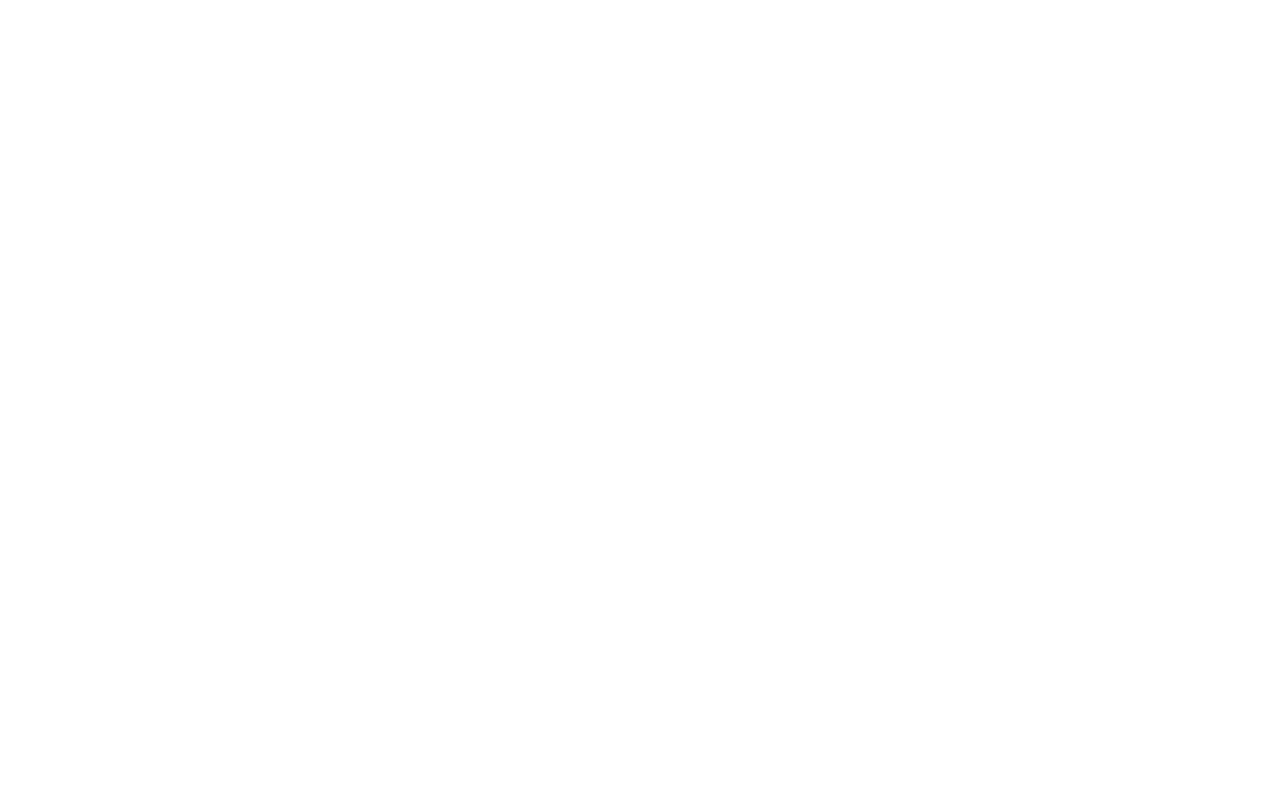
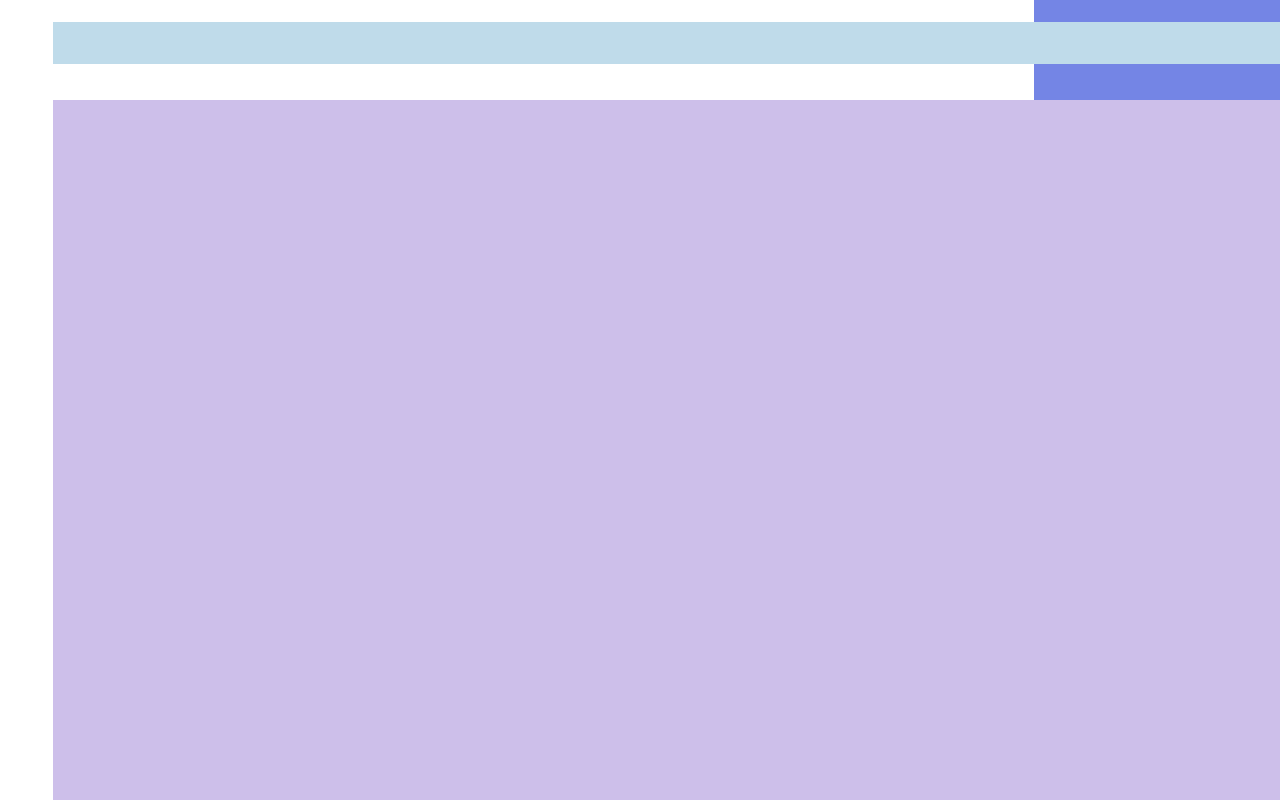
Before and after one commit to mahdi-esmaeelnezhad/refah-project, a React (Vite) app: page /dashboard in a window 1280 px wide. Before the commit this address had no page. Built offline with nearby package versions, Linux system fonts and the light colour scheme; a web font is replaced by a local one.

Commit message:
add dashboard

```diff
--- a/src/App.tsx
+++ b/src/App.tsx
@@ -1,6 +1,8 @@
-import React from "react";
 import { BrowserRouter as Router, Route, Routes } from "react-router-dom";
 import Login from "./Page/Login/login";
+import Home from "./Page/Home/home";
+import "./styles/reset.css";
+import "./styles/fonts.css";
 import "./styles/App.css";
 
 const App = () => {
@@ -9,6 +11,7 @@
       <main>
         <Routes>
           <Route path="/" element=<Login /> />
+          <Route path="/dashboard" element=<Home /> />
         </Routes>
       </main>
     </Router>
--- a/src/Components/Base/SideMenu/MenuItem.tsx
+++ b/src/Components/Base/SideMenu/MenuItem.tsx
@@ -1,21 +1,32 @@
-const MenuItem = ({
+import React, { type CSSProperties, type ReactNode } from "react";
+
+interface MenuItemProps {
+  children: ReactNode;
+  textClassName?: string;
+  style?: CSSProperties;
+  className?: string;
+  icon?: JSX.Element | string;
+  onClick?: () => void;
+}
+
+const MenuItem: React.FC<MenuItemProps> = ({
   children,
   textClassName = "",
   style = {},
   className = "",
   icon = "",
+  onClick,
 }) => {
   return (
-    <li
-      className={`menu-item flex ${className}`}
-      style={{
-        alignItems: "center",
-        gap: "11px",
-        ...style,
-      }}
-    >
-      {icon}
-      <span className={textClassName}>{children}</span>
+    <li>
+      <button
+        onClick={onClick}
+        className={`menu-item flex items-center gap-[11px] w-full text-left ${className}`}
+        style={style}
+      >
+        {icon}
+        <span className={textClassName}>{children}</span>
+      </button>
     </li>
   );
 };
--- /dev/null
+++ b/src/Page/Home/home.tsx
@@ -0,0 +1,128 @@
+import MenuItem from "../../Components/Base/SideMenu/MenuItem";
+import SuperMarket from "../../Components/Icons/SuperMarket";
+import ProductsIcon from "../../Components/Icons/ProductsIcon";
+import FactorIcon from "../../Components/Icons/FactorIcon";
+import HomeIcon from "../../Components/Icons/HomeIcon";
+import TypoImage from "../../assets/images/typo-logo.png";
+
+export default function Home() {
+  return (
+    <>
+      <section
+        className="side-menu"
+        style={{
+          position: "fixed",
+          width: "246px",
+          height: "972px",
+          background: "var(--color-primary)",
+          padding: "28px",
+          color: "#fff",
+        }}
+      >
+        <ul className="flex flex-col" style={{ gap: "46px" }}>
+          {/* <li className="text-bold font-23">
+            <svg
+              width="32"
+              height="32"
+              viewBox="0 0 32 32"
+              fill="none"
+              xmlns="http://www.w3.org/2000/svg"
+            >
+              <path
+                d="M29.8129 11.027L29.4262 7.33366C28.8662 3.30699 27.0395 1.66699 23.1329 1.66699H19.9862H18.0129H13.9595H11.9862H8.7862C4.8662 1.66699 3.05287 3.30699 2.47953 7.37366L2.11953 11.0403C1.9862 12.467 2.37287 13.8537 3.21287 14.9337C4.2262 16.2537 5.7862 17.0003 7.51953 17.0003C9.19953 17.0003 10.8129 16.1603 11.8262 14.8137C12.7329 16.1603 14.2795 17.0003 15.9995 17.0003C17.7195 17.0003 19.2262 16.2003 20.1462 14.867C21.1729 16.187 22.7595 17.0003 24.4129 17.0003C26.1862 17.0003 27.7862 16.2137 28.7862 14.827C29.5862 13.7603 29.9462 12.4137 29.8129 11.027Z"
+                fill="white"
+              />
+              <path
+                d="M15.1335 22.213C13.4402 22.3863 12.1602 23.8263 12.1602 25.533V29.1863C12.1602 29.5463 12.4535 29.8397 12.8135 29.8397H19.1735C19.5335 29.8397 19.8268 29.5463 19.8268 29.1863V25.9997C19.8402 23.213 18.2002 21.893 15.1335 22.213Z"
+                fill="white"
+              />
+              <path
+                d="M28.4935 19.2001V23.1734C28.4935 26.8534 25.5068 29.8401 21.8268 29.8401C21.4668 29.8401 21.1735 29.5468 21.1735 29.1868V26.0001C21.1735 24.2934 20.6535 22.9601 19.6402 22.0534C18.7468 21.2401 17.5335 20.8401 16.0268 20.8401C15.6935 20.8401 15.3602 20.8534 15.0002 20.8934C12.6268 21.1334 10.8268 23.1334 10.8268 25.5334V29.1868C10.8268 29.5468 10.5335 29.8401 10.1735 29.8401C6.4935 29.8401 3.50684 26.8534 3.50684 23.1734V19.2268C3.50684 18.2934 4.42684 17.6668 5.2935 17.9734C5.6535 18.0934 6.0135 18.1868 6.38684 18.2401C6.54684 18.2668 6.72017 18.2934 6.88017 18.2934C7.0935 18.3201 7.30684 18.3334 7.52017 18.3334C9.06684 18.3334 10.5868 17.7601 11.7868 16.7734C12.9335 17.7601 14.4268 18.3334 16.0002 18.3334C17.5868 18.3334 19.0535 17.7868 20.2002 16.8001C21.4002 17.7734 22.8935 18.3334 24.4135 18.3334C24.6535 18.3334 24.8935 18.3201 25.1202 18.2934C25.2802 18.2801 25.4268 18.2668 25.5735 18.2401C25.9868 18.1868 26.3602 18.0668 26.7335 17.9468C27.6002 17.6534 28.4935 18.2934 28.4935 19.2001Z"
+                fill="white"
+              />
+            </svg>
+            سوپرمارکت آبی
+          </li> */}
+          <MenuItem textClassName="font-23 text-bold" icon={<SuperMarket />}>
+            سوپرمارکت آبی
+          </MenuItem>
+          <hr />
+
+          <MenuItem textClassName="font-21" icon={<HomeIcon />}>
+            صفحه نخست
+          </MenuItem>
+
+          <MenuItem textClassName="font-21" icon={<FactorIcon />}>
+            فاکتور‌ها
+          </MenuItem>
+
+          <MenuItem textClassName="font-21" icon={<ProductsIcon />}>
+            محصولات
+          </MenuItem>
+
+          <MenuItem textClassName="font-21" icon={<SuperMarket />}>
+            کالای ثبت نشده
+          </MenuItem>
+
+          <MenuItem textClassName="font-21" icon={<SuperMarket />}>
+            ضایعات
+          </MenuItem>
+
+          <MenuItem textClassName="font-21" icon={<SuperMarket />}>
+            تخفیف
+          </MenuItem>
+
+          <MenuItem textClassName="font-21" icon={<SuperMarket />}>
+            مشتریان
+          </MenuItem>
+
+          <MenuItem textClassName="font-21" icon={<SuperMarket />}>
+            ارسال با پیک
+          </MenuItem>
+          <MenuItem textClassName="font-21" icon={<SuperMarket />}>
+            نسیه
+          </MenuItem>
+
+          <MenuItem textClassName="font-21" icon={<SuperMarket />}>
+            تنظیمات
+          </MenuItem>
+        </ul>
+
+        <span
+          className="fixed text-regular"
+          style={{
+            bottom: "20px",
+            right: "79px",
+          }}
+        >
+          <img src={TypoImage} />
+          نسخه 1.2.4{" "}
+        </span>
+      </section>
+      <section
+        style={{
+          position: "fixed",
+          width: "1575px",
+          height: "42px",
+          background: "#BFDBEA",
+          left: "53px",
+          top: "22px",
+        }}
+      >
+        Header
+      </section>
+      <section
+        style={{
+          position: "fixed",
+          width: "1575px",
+          height: "848px",
+          background: "#CDBFEA",
+          left: "53px",
+          top: "100px",
+        }}
+      >
+        Content
+      </section>
+    </>
+  );
+}
```
Also changed, not shown: src/Components/Base/SideMenu/SideMenu.tsx (added, +59 -0 lines).
